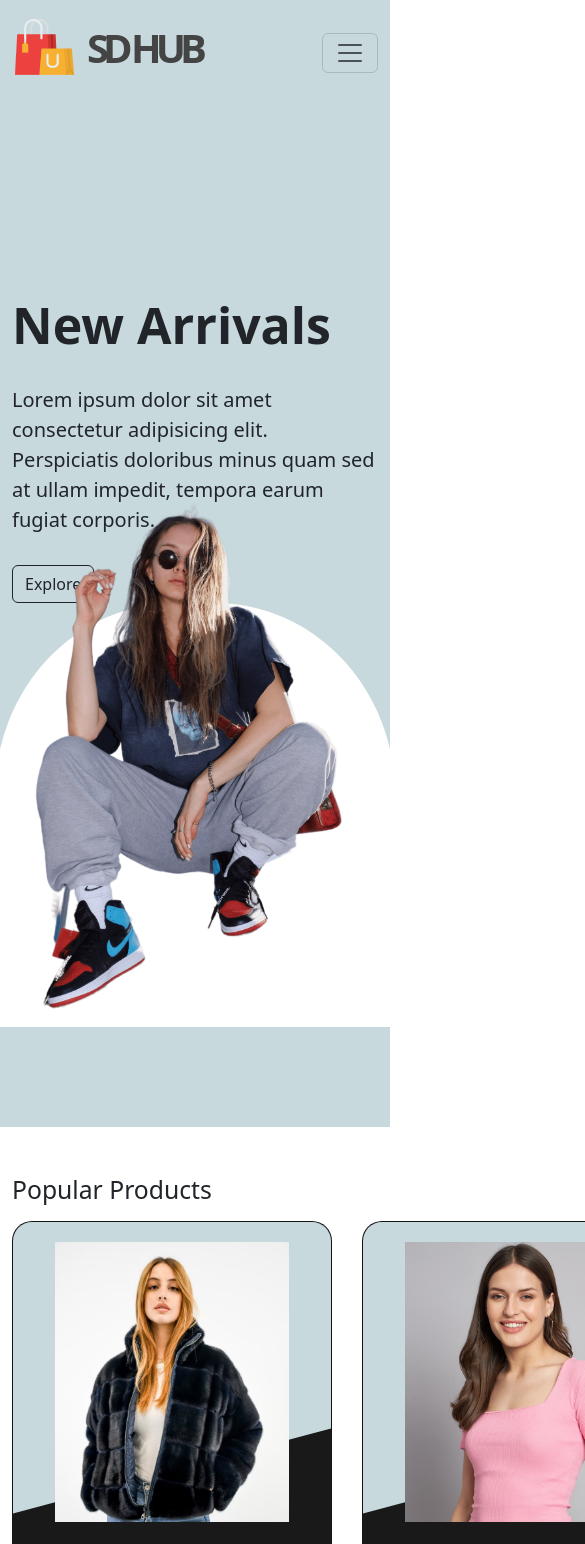
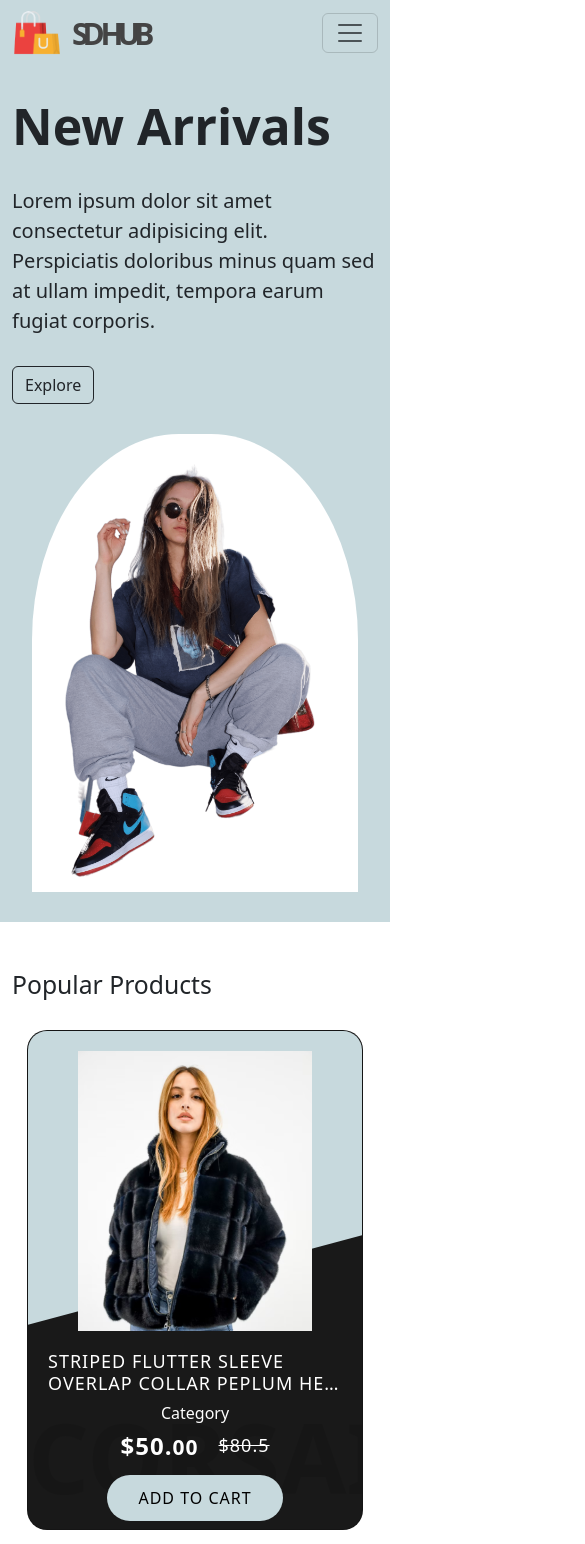
Before and after one commit to sourabhdhotre09/ecomm_web, a React (Vite) app: page / in a window 390 px wide. Shown: the top 1544 px of the page, 585 px wide, since content can reach past the window. Built offline with nearby package versions, Linux system fonts and the light colour scheme.

Commit message:
responsive changes

```diff
--- a/src/App.css
+++ b/src/App.css
@@ -38,9 +38,8 @@
     right: 0;
 z-index: 99;
 }
-header.scrolled_header {
+header.scrolled_header .navbar, .navbar:has(.collapse.show){
     box-shadow: 0 2px 10px rgba(0, 0, 0, 0.1);
-    background-color: #fff; /* Optional */
     transition: all 0.3s ease;
   }
 header .cart-btn {
@@ -108,7 +107,7 @@
 }
 .product_card {
   position: relative;
-  width: 320px;
+  width: 100%;
   height: 500px;
   background: #191919;
   border-radius: 20px;
@@ -237,7 +236,10 @@
 .products_aligned{
     display: grid;
     grid-template-columns: repeat(4,1fr);
-    gap: 30px;
+    /* gap: 30px; */
+}
+.products_aligned .link_tag{
+  padding: 15px;
 }
 
 
@@ -338,3 +340,55 @@
       opacity: 1;
     }
   }
+
+
+
+  @media (max-width:767px){
+    header{
+      height: 66px;
+    }
+    header .navbar{
+      padding: 8px 0;
+    }
+    .logo_outer{
+      margin: 0;
+    }
+    .logo_outer img{
+      width: 50px;
+    }
+    .logo_title{
+      font-size: 30px;
+    }
+    .hero-section{
+      padding: 30px 0;
+    }
+    .hero-section .hero-left{
+      margin-top: 0;
+      margin-bottom: 30px;
+    }
+    .hero-section .hero_img_outerdiv{
+      margin: 0 20px;
+    }
+    .hero-section .hero-right .hero_right_img{
+      margin-top: 10px;
+      width: 100%;
+    }
+    .products_aligned{
+      grid-template-columns: repeat(1,1fr);
+    }
+    .product_card .contentBox .buy{
+      opacity: 1;
+      top: 0;
+    }
+    .product-single-page .left-side{
+      flex-direction: column-reverse;
+      gap: 20px;
+      margin-bottom: 30px;
+    }
+    .product-single-page .left-side .side_images{
+      flex-direction: row !important;
+      gap: 10px !important;
+      width: 100%;
+      overflow: auto;
+    }
+  }
--- a/src/App.jsx
+++ b/src/App.jsx
@@ -1,5 +1,6 @@
 
-import '../node_modules/bootstrap/dist/css/bootstrap.min.css'
+import 'bootstrap/dist/css/bootstrap.min.css'
+import 'bootstrap/dist/js/bootstrap.bundle.min.js'; // this is important for toggle
 import './App.css'
 import AppRoutes from './routes/AppRoutes'
 import { ToastContainer } from 'react-toastify'
--- a/src/pages/Header.jsx
+++ b/src/pages/Header.jsx
@@ -25,7 +25,7 @@
 
 
   return (
-    <header className={isScrolled ? 'scrolled_header' : 's'}>
+    <header className={isScrolled ? 'scrolled_header' : ''}>
       <nav className="navbar navbar-expand-lg fixed">
         <div className="container" style={{columnGap:'30px'}}>
           <NavLink to={'/'} className='nav-link logo_outer'><img src={logo} alt="" /><span className="logo_title">SD HUB</span></NavLink>
--- a/src/pages/Products.jsx
+++ b/src/pages/Products.jsx
@@ -8,8 +8,17 @@
     <>
       <div className="container py-5">
         <div className="row mb-3">
-          <div className="col-md-12">
-            <h2>Products</h2>
+            <div className="col-md-10">
+            <h2 className='mb-3'>Products</h2>
+          </div>
+          <div className="col-md-2">
+              <select name="" id="" className='form-select'>
+                <option value="">Sort By</option>
+                <option value="">Name (Ascending)</option>
+                <option value="">Name (Descending)</option>
+                <option value="">Price: Low to High</option>
+                <option value="">Price: High to Low</option>
+              </select>
           </div>
         </div>
         <div className="row">
--- a/src/pages/ShopCategory.jsx
+++ b/src/pages/ShopCategory.jsx
@@ -12,13 +12,23 @@
     <div className='shop-category mb-5'>
       <div className="container">
         <div className="row mb-3">
-          <div className="com-md-12">
-            <img src={banner} alt="" />
+          <div className="col-md-12">
+            <img src={banner} alt="" className='w-100'/>
           </div>
         </div>
-        <div className="row">
-          <div className="col-md-12">
+        <div className="row my-4">
+          <div className="col-md-10">
             <h2 className='mb-3'>Products</h2>
+
+          </div>
+          <div className="col-md-2">
+              <select name="" id="" className='form-select'>
+                <option value="">Sort By</option>
+                <option value="">Name (Ascending)</option>
+                <option value="">Name (Descending)</option>
+                <option value="">Price: Low to High</option>
+                <option value="">Price: High to Low</option>
+              </select>
           </div>
           <div className="col-md-12 products_aligned">
           {
```
Also changed, not shown: 1 other file (tests, documents, lock files or other folders).
